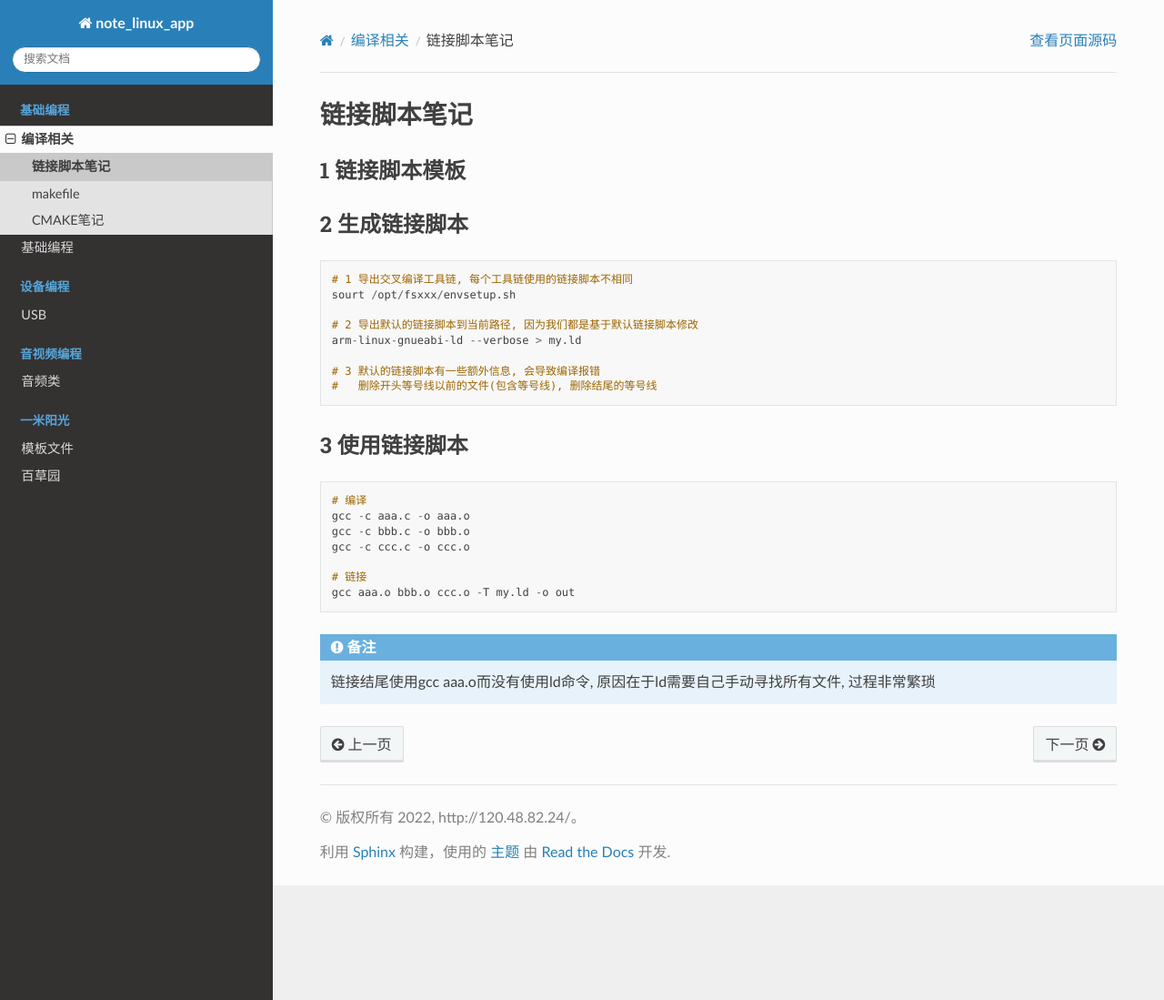
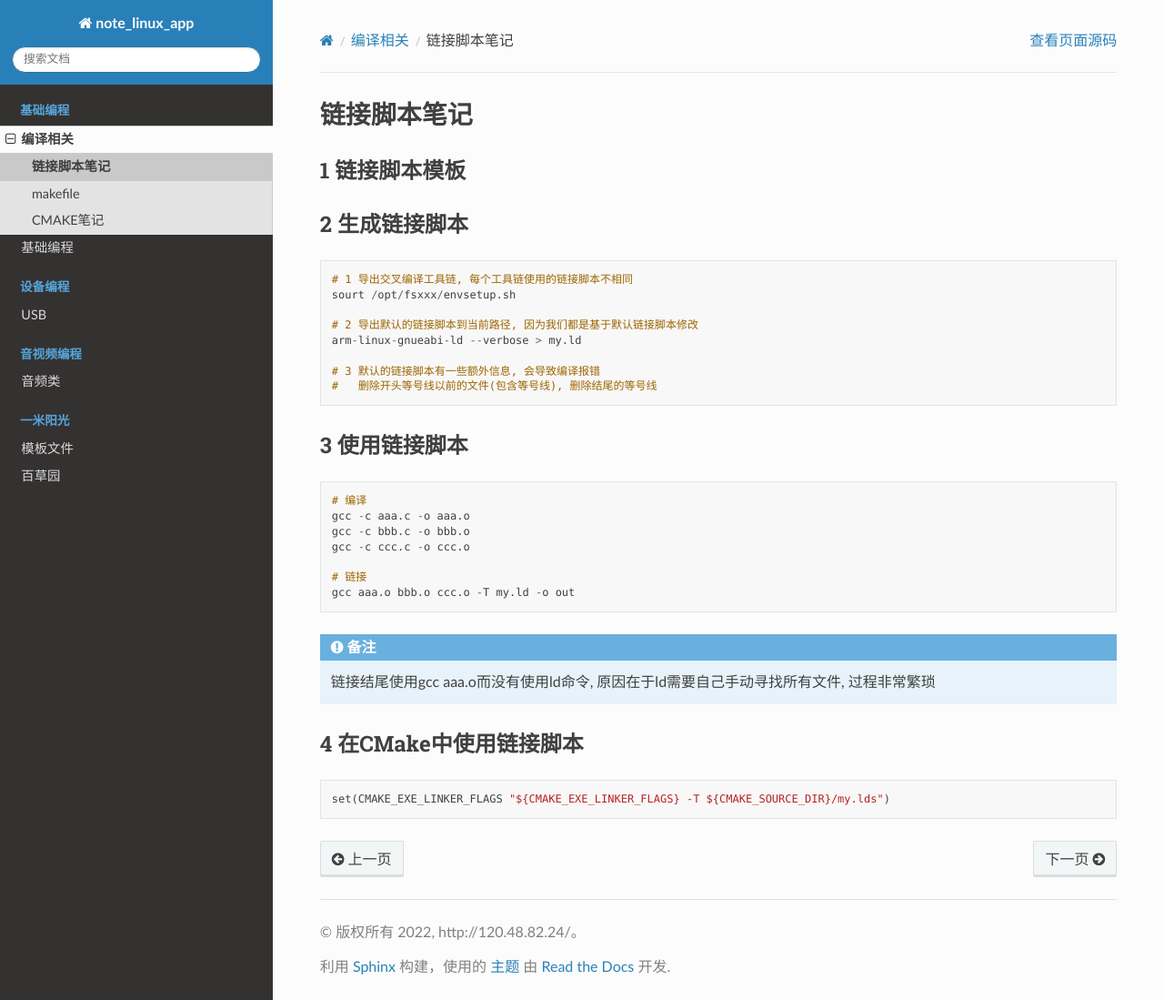
Before and after one commit to lzstudy/note_linux_app, a Sphinx documentation site: the page built from source/base/make/ld.rst, in a window 1280 px wide and 1099 px high. Shown: the whole window at 91% size. Built offline with Sphinx 7.4.7 and the Read the Docs theme 2.0.0, drawn with Linux system fonts in a browser that asks for light colours.

Commit message:
feat |> 添加链接脚本支持

```diff
--- a/source/base/make/ld.rst
+++ b/source/base/make/ld.rst
@@ -37,3 +37,10 @@
 .. note::
 
    链接结尾使用gcc aaa.o而没有使用ld命令, 原因在于ld需要自己手动寻找所有文件, 过程非常繁琐
+
+4 在CMake中使用链接脚本
+-----------------------
+
+.. code:: c
+
+   set(CMAKE_EXE_LINKER_FLAGS "${CMAKE_EXE_LINKER_FLAGS} -T ${CMAKE_SOURCE_DIR}/my.lds")
```
